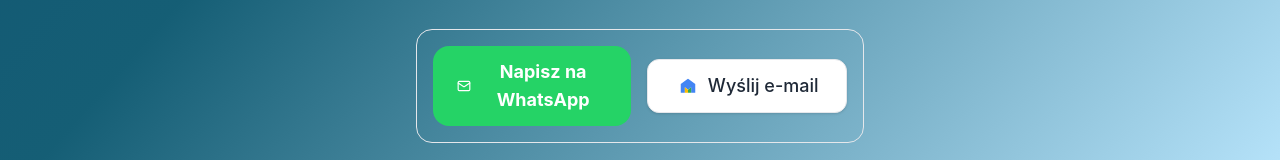
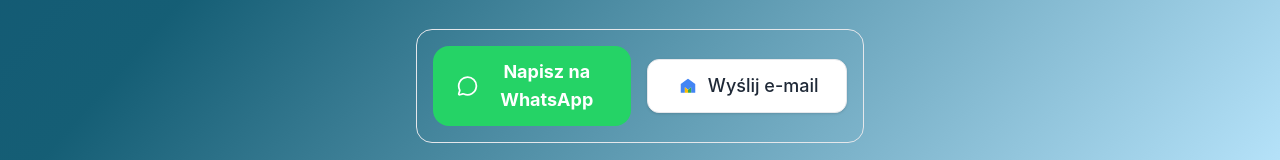
Before and after one commit to IgorSh2010/PromoSite, a React (Create React App) app: page / in a window 1280 px wide. Shown: the part 1255-1415 px from the top of the page. Built offline with nearby package versions, Linux system fonts and the light colour scheme.

Commit message:
Оновлено з vs code

```diff
--- a/src/Pages/Home.jsx
+++ b/src/Pages/Home.jsx
@@ -1,4 +1,4 @@
-import { RocketIcon, MailIcon, ArrowDown } from "lucide-react";
+import { RocketIcon, MailIcon, ArrowDown, MessageCircle } from "lucide-react";
 import { motion } from "framer-motion";
 
 const container = {
@@ -125,7 +125,7 @@
             rel="noopener noreferrer"
             className="w-full max-w-xs flex items-center justify-center bg-[#25d366] hover:bg-[#1ebd5a] text-white px-6 py-3 rounded-2xl text-lg font-bold transition-all"
           >
-            <MailIcon className="mr-2 w-5 h-5" /> Napisz na WhatsApp
+            <MessageCircle className="mr-2 w-8 h-8" /> Napisz na WhatsApp
           </a>
 
           {/* Gmail */}
```
